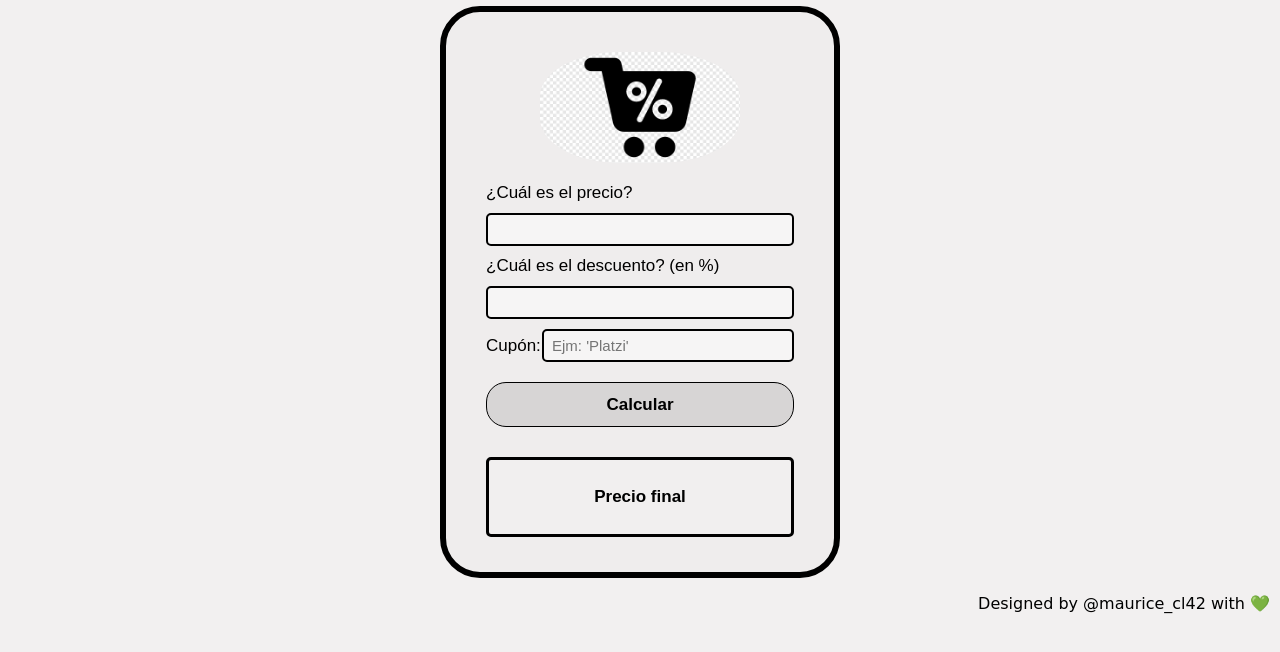
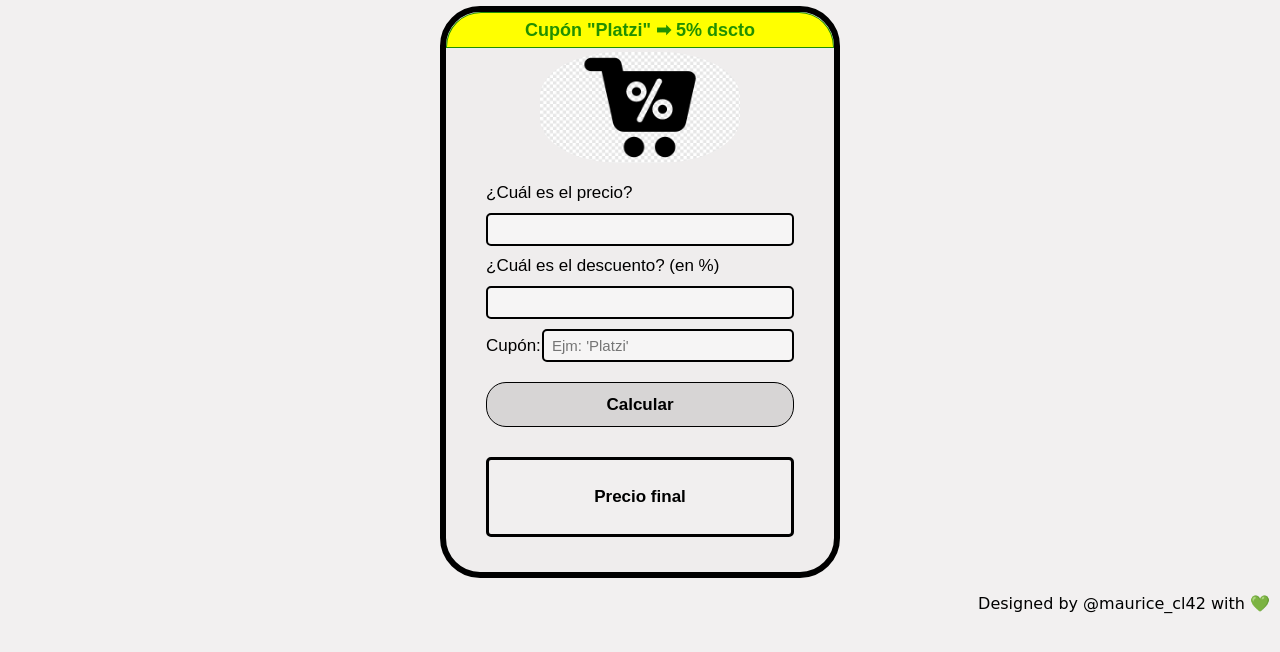
Before and after one commit to maucarrasz/matematicas, a plain HTML site: page taller2.html in a window 1280 px wide. Shown: the part 74-726 px from the top of the page. Drawn offline with Linux system fonts and the light colour scheme; a web font is replaced by a local one.

Commit message:
Add coupon message in the top of the box

```diff
--- a/styles/taller2.css
+++ b/styles/taller2.css
@@ -183,3 +183,19 @@ footer {
   background-color: rgba(0, 0, 0, 0.9);
   border-radius: 5px;
 }
+
+.msg-coupon {
+  position: absolute;
+  top: 0;
+  left: 0;
+  right: 0;
+  padding: 6px;
+  border-top-left-radius: 35px;
+  border-top-right-radius: 35px;
+  border: 0.5px solid rgba(0, 128, 0, 0.87);
+  color: rgba(0, 128, 0, 0.87);
+  background-color: yellow;
+  font-size: 1.8rem;
+  font-weight: bold;
+  text-align: center;
+}
--- a/taller2.html
+++ b/taller2.html
@@ -57,6 +57,7 @@
         <div class="answer-container">
           <p class="answer-text" id="answer">Precio final</p>
         </div>
+        <div class="msg-coupon">Cupón "Platzi" ➡ 5% dscto</div>
       </section>
     </main>
     <footer>
```
